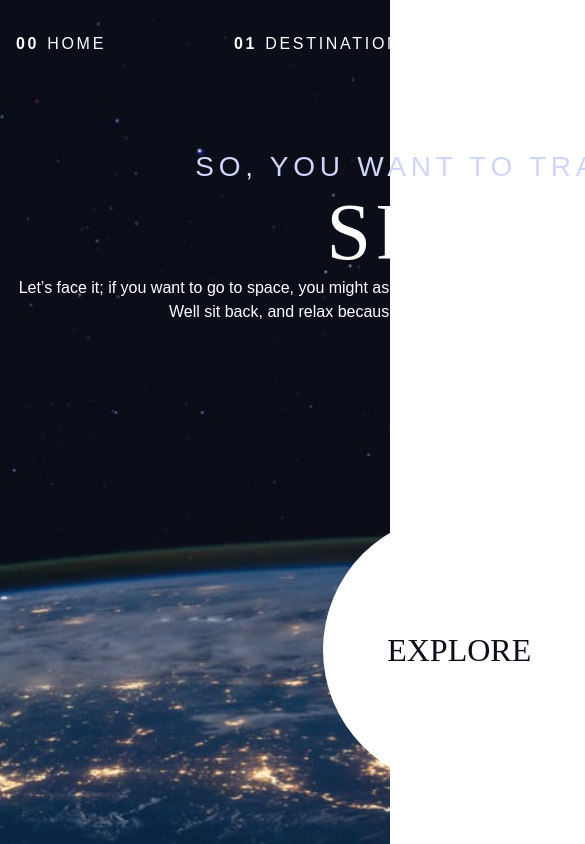
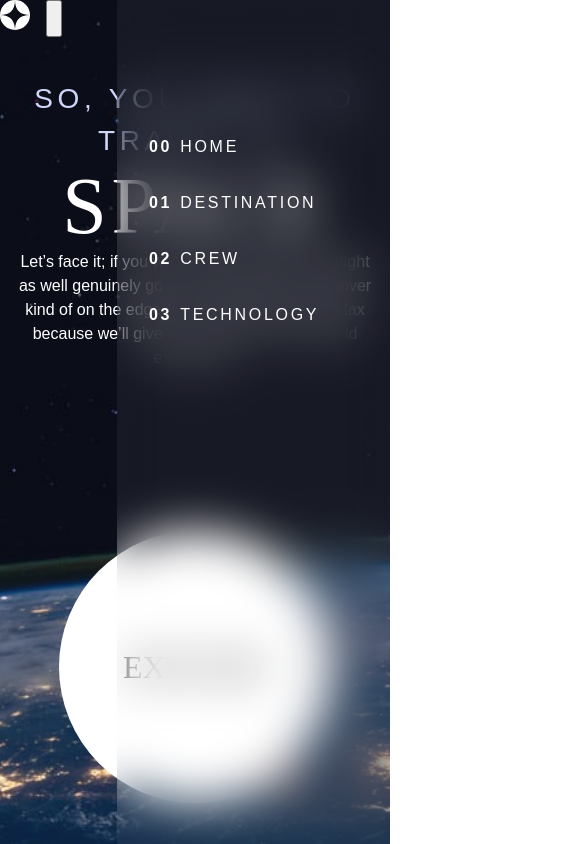
Before and after one commit to Dmnk28/space-tourism, a Next.js app in the folder next/: page / in a window 390 px wide. Shown: the top 844 px of the page, 585 px wide, since content can reach past the window. Built offline with nearby package versions, Linux system fonts and the light colour scheme.

Commit message:
Started mobile menu

```diff
--- a/next/components/Navigation.tsx
+++ b/next/components/Navigation.tsx
@@ -21,8 +21,11 @@ const Navigation: React.FC<NavigationProps> = ({ setPageBgr }) => {
             <div>
                 <Image src="/logo.svg" alt="space tourism logo" className="logo" width={30} height={30} />
             </div>
+            <button className="mobile-nav-toggle" aria-controls="primary-navigation" aria-expanded="false">
+                <span className="sr-only">Menu</span>
+            </button>
             <nav>
-                <ul className="primary-navigation underline-indicators flex">
+                <ul id="primary-navigation" className="primary-navigation underline-indicators flex">
                     <li>
                         <Link href={'/'} passHref><a className="uppercase text-white letter-spacing-2" title="home" onClick={handleClick}><span>00</span>Home</a></Link> {/* Link allows not more than one Child, so I use an a-element in combination with passHref */}
                     </li>
--- a/next/styles/main.css
+++ b/next/styles/main.css
@@ -287,7 +287,6 @@ select {
   display: -ms-inline-grid;
   display: inline-grid;
   place-items: center;
-  z-index: 1;
   padding: 0 2em;
   aspect-ratio: 1;
   text-decoration: none;
@@ -316,7 +315,6 @@ select {
 }
 
 .primary-navigation {
-  --gap: 8rem;
   --m-underline: 2rem;
   list-style: none;
   padding: 0;
@@ -330,6 +328,25 @@ select {
 .primary-navigation a span {
   margin-right: .5em;
   font-weight: 700;
+}
+
+@media (max-width: 35rem) {
+  .primary-navigation {
+    --m-underline: .5rem;
+    list-style: none;
+    padding: min(20rem, 15vh) 2rem;
+    margin: 0;
+    -webkit-box-orient: vertical;
+    -webkit-box-direction: normal;
+        -ms-flex-direction: column;
+            flex-direction: column;
+    position: fixed;
+    inset: 0 0 0 30%;
+    background-color: rgba(255, 255, 255, 0.05);
+    -webkit-backdrop-filter: blur(1.5rem);
+            backdrop-filter: blur(1.5rem);
+    z-index: 9;
+  }
 }
 
 .underline-indicators * {
@@ -354,9 +371,10 @@ select {
   border-color: white;
 }
 
-.underline-indicators .active,
-.underline-indicators [aria-selected="true"] {
-  border-color: white;
+@media (max-width: 35rem) {
+  .primary-navigation.underline-indicators a {
+    border-bottom: 0;
+  }
 }
 
 .tab-list {
--- a/next/styles/main.scss
+++ b/next/styles/main.scss
@@ -221,7 +221,7 @@ select {
     position: relative;
     display: inline-grid;
     place-items: center;
-    z-index: 1;
+    // z-index: 1;
     padding: 0 2em;
     aspect-ratio: 1;
     text-decoration: none;
@@ -246,7 +246,6 @@ select {
 }
 
 .primary-navigation {
-    --gap: 8rem;
     --m-underline: 2rem;
     list-style: none;
     padding: 0;
@@ -259,6 +258,19 @@ select {
             margin-right: .5em;
             font-weight: 700;
         }
+    }
+
+    @media (max-width: 35rem) {         // Underline-indicators for are deactivated for mobile .primary-navigation. See .underline-indicators
+        --m-underline: .5rem;
+        list-style: none;
+        padding: unquote("min(20rem, 15vh)") 2rem;
+        margin: 0;
+        flex-direction: column;
+        position: fixed;
+        inset: 0 0 0 30%;
+        background-color: rgba($clr-white, 0.05);
+        backdrop-filter: blur(1.5rem);
+        z-index: 9;
     }
 }
 
@@ -281,15 +293,22 @@ select {
         &:focus {
             border-color: rgba($clr-white, 1);
         }
+
+        @at-root .primary-navigation#{&} {
+            @media (max-width: 35rem) {
+                border-bottom: 0;
+            }
+        }
+
 /*
         &:visited {
             color: inherit;
         } */
     }
-    .active,
-    [aria-selected="true"] {
-        border-color: rgba($clr-white, 1);
-    }
+    // .active,
+    // [aria-selected="true"] {
+    //     border-color: rgba($clr-white, 1);
+    // }
 }
 
 .tab-list {
```
Also changed, not shown: 2 other files (tests, documents, lock files or other folders).
